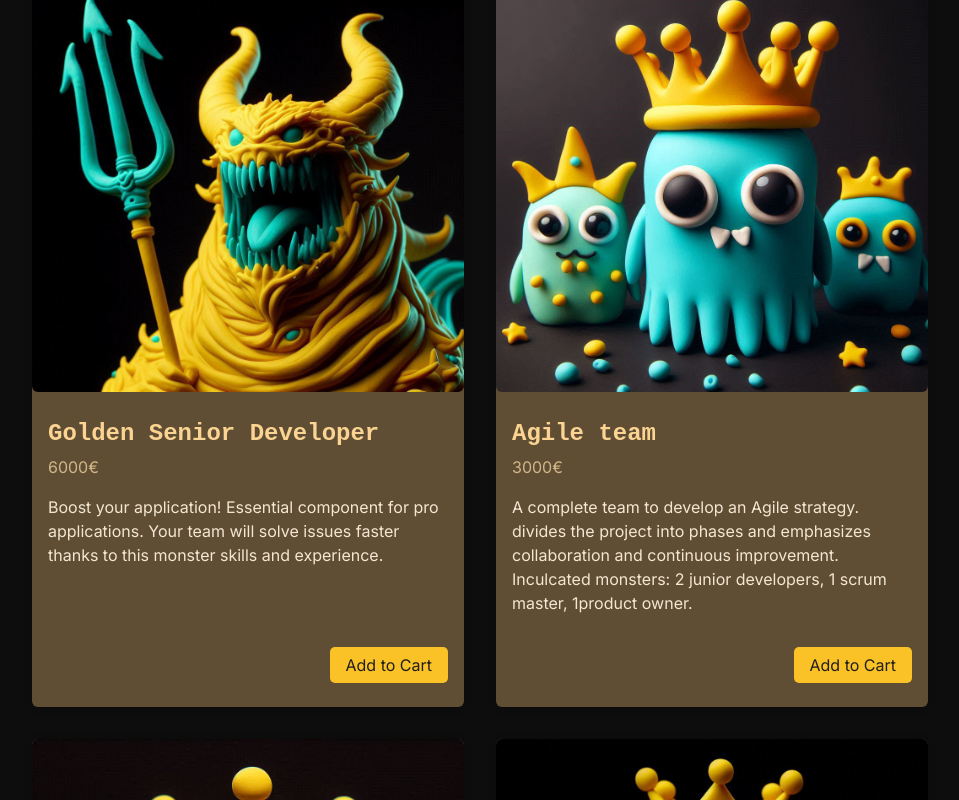
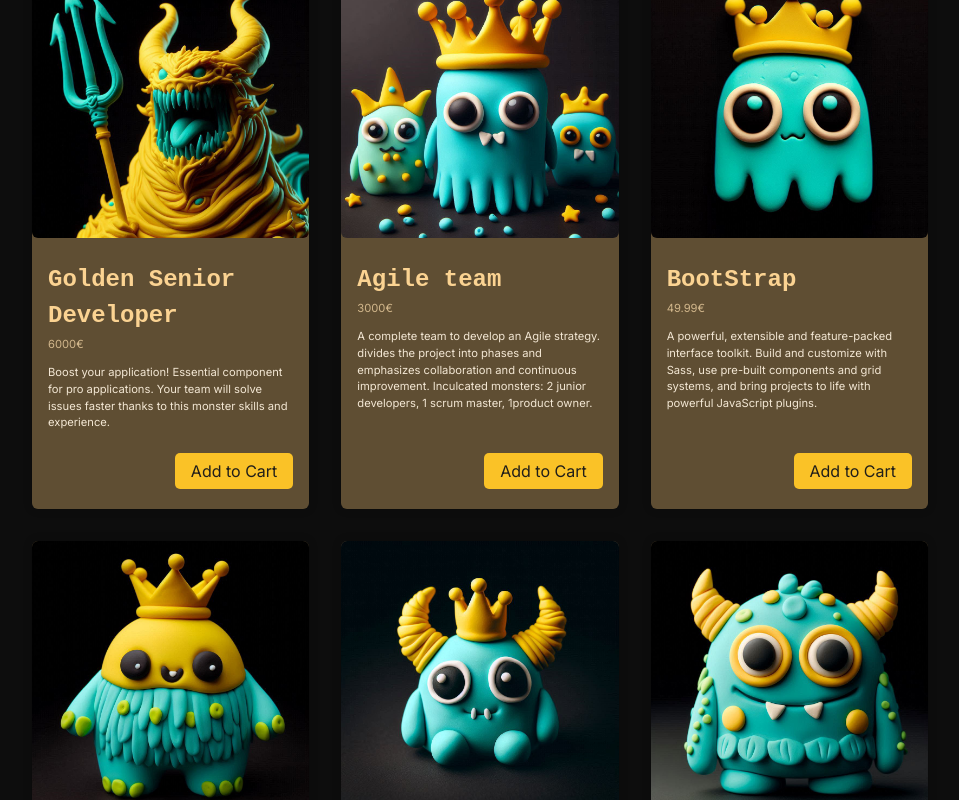
Before and after one commit to mauisiri/MY_PORTFOLIO, a React (Create React App) app: page /shoppingcart in a window 1280 px wide. Shown: the part 717-1517 px from the top of the page, without its empty margins (160-1119 px from the left). Built offline with nearby package versions, Linux system fonts and the light colour scheme; a web font is replaced by a local one.

Commit message:
MODIFIED: nº of columns per row and font size

```diff
--- a/src/components/ShoppingCart.css
+++ b/src/components/ShoppingCart.css
@@ -107,7 +107,7 @@
   margin: 0;
   padding: 0;
   display: grid;
-  grid-template-columns: repeat(auto-fit, minmax(20rem, 1fr));
+  grid-template-columns: repeat(auto-fit, minmax(15rem, 1fr));
   gap: 2rem;
 }
 
@@ -138,6 +138,11 @@
   color: #fbd392;
   margin-bottom: 0.15rem;
   font-family: 'Handjet', monospace;
+}
+
+.product-content p {
+  font-size: 0.7rem;
+
 }
 
 .product-price {
--- a/src/components/ShoppingCart.jsx
+++ b/src/components/ShoppingCart.jsx
@@ -13,7 +13,7 @@
 
   function handleAddItemToCart(id) {
     setShoppingCart((prevShoppingCart) => {
-      const updatedItems = [prevShoppingCart.items];
+      const updatedItems = [...prevShoppingCart.items];
 
       const existingCartItemIndex = updatedItems.findIndex(
         (vartItem) => existingCartItemIndex.id === id
```
